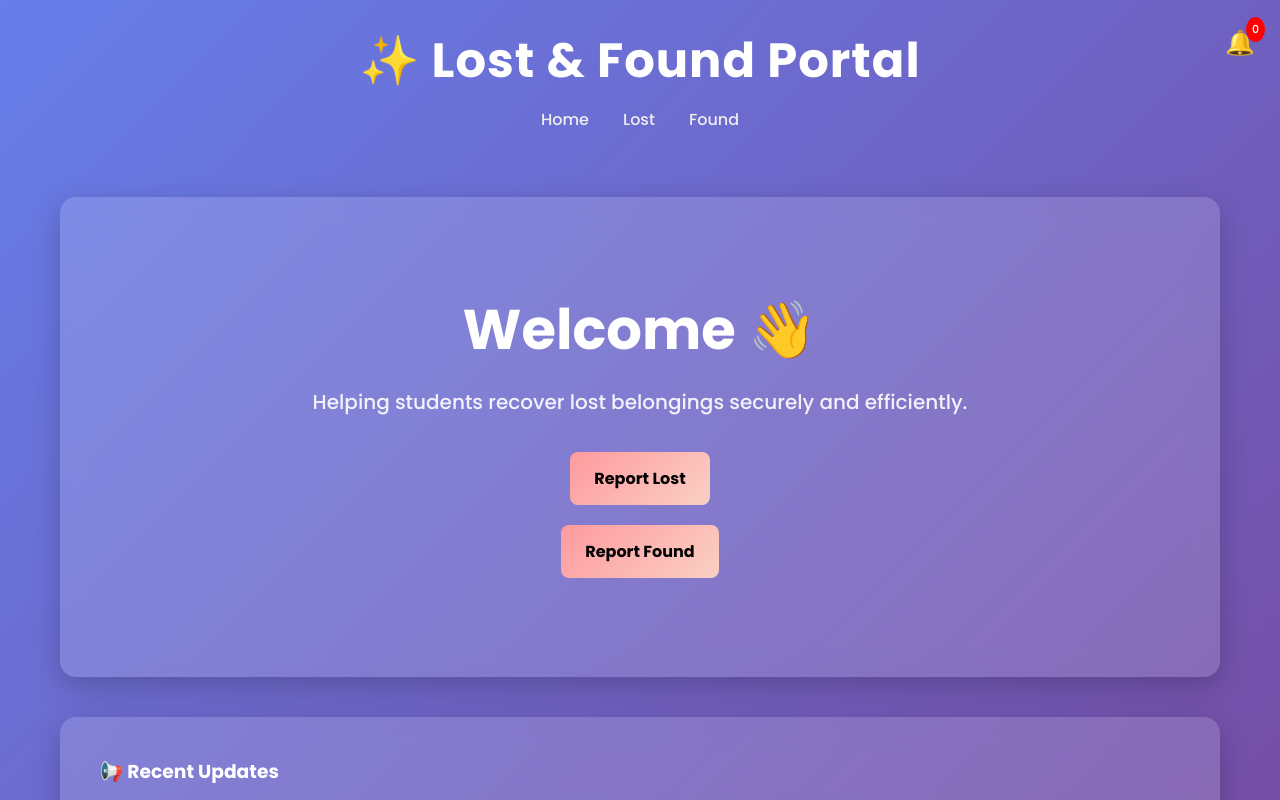
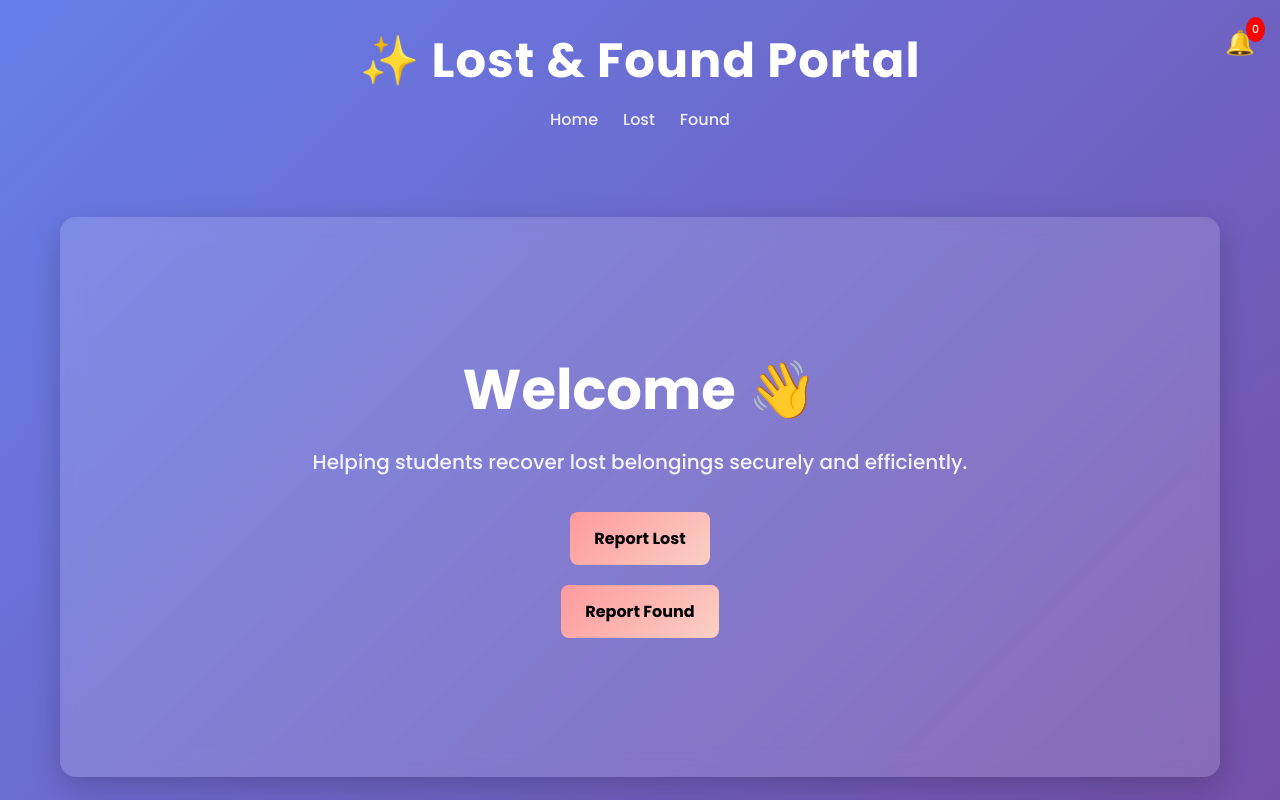
Before and after one commit to dsagineni/LOST-FOUNDPORTAL, a plain HTML site: page LOST&FOUNDPORTAL/index.html in a window 1280 px wide. Shown: the top 800 px of the page. Drawn offline with Linux system fonts and the light colour scheme.

Commit message:
updated css file

```diff
--- a/LOST&FOUNDPORTAL/styles.css
+++ b/LOST&FOUNDPORTAL/styles.css
@@ -11,6 +11,8 @@ body {
   min-height: 100vh;
   display: flex;
   flex-direction: column;
+  align-items: center;
+  overflow-x: hidden;
 }
 
 /* HEADER */
@@ -18,6 +20,7 @@ header {
   text-align: center;
   color: white;
   padding: 25px 20px;
+  width: 100%;
 }
 
 header h1 {
@@ -26,85 +29,108 @@ header h1 {
   letter-spacing: 1px;
 }
 
+/* NAVIGATION */
 nav {
   margin-top: 10px;
+  display: flex;
+  justify-content: center;
+  gap: 25px;
 }
 
 nav a {
-    margin: 0 15px;
   cursor: pointer;
   font-weight: 500;
   color: #eee;
   transition: 0.3s;
+  text-decoration: none;
 }
 
 nav a:hover {
   color: white;
 }
 
-/* PAGE - FULL WIDTH + FULL HEIGHT */
+/* PAGE */
 .page {
   display: none;
   width: 100%;
-    min-height: calc(100vh - 120px); /* full screen */
-    padding: 40px 60px;
+  max-width: 1200px;   /* wider content area */
+  margin: 0 auto;
+  min-height: calc(100vh - 120px);
+  padding: 40px 20px;
 }
 
 .page.active {
   display: flex;
   flex-direction: column;
-    justify-content: flex-start;
+  align-items: center;
 }
 
-/* FULL WIDTH SECTIONS */
-.card {
-    width: 100%;
-    margin-bottom: 40px;
-    padding: 40px;
-
-    border-radius: 16px;
-    background: rgba(255,255,255,0.15);
-    backdrop-filter: blur(12px);
-    color: white;
-
-    box-shadow: 0 10px 30px rgba(0,0,0,0.2);
-}
-
-/* HERO - BIG + CENTERED */
+/* HERO - FULL WIDTH */
 .hero {
-    min-height: 60vh;
+  min-height: 70vh;
+  width: 100%;                   /* full width */
   display: flex;
   flex-direction: column;
   justify-content: center;
   align-items: center;
-
   padding: 60px 40px;
   text-align: center;
+  background: rgba(255,255,255,0.1);
+  border-radius: 16px;
+  backdrop-filter: blur(12px);
 }
 
 .hero h2 {
-    font-size: 56px;  /* bigger hero text */
+  font-size: 56px;
   font-weight: 700;
   margin-bottom: 15px;
+  color: white;
 }
 
 .hero p {
   font-size: 20px;
   margin-bottom: 25px;
   opacity: 0.9;
+  color: white;
 }
 
 .hero button {
   margin: 10px;
   padding: 14px 24px;
   font-size: 16px;
+  border-radius: 8px;
+  border: none;
+  cursor: pointer;
+  background: linear-gradient(135deg, #ff9a9e, #fad0c4);
+  font-weight: 600;
+  transition: 0.3s;
+}
+
+.hero button:hover {
+  transform: translateY(-2px);
+}
+
+/* CARD - match hero width */
+.card {
+  width: 100%;              /* full width like hero */
+  max-width: 1200px;        /* same width as hero */
+  margin: 20px auto;
+  padding: 40px;
+  border-radius: 16px;
+  background: rgba(255,255,255,0.15);
+  backdrop-filter: blur(12px);
+  color: white;
+  box-shadow: 0 10px 30px rgba(0,0,0,0.2);
+  text-align: center;
 }
 
 /* FORM */
 form {
   display: flex;
   flex-direction: column;
-    max-width: 700px;
+  align-items: center;
+  max-width: 600px;
+  margin: 0 auto;
 }
 
 input, textarea {
@@ -113,6 +139,7 @@ input, textarea {
   border-radius: 8px;
   border: none;
   font-size: 14px;
+  width: 100%;
 }
 
 /* BUTTON */
@@ -137,11 +164,12 @@ button:hover {
   padding: 12px;
   margin-top: 12px;
   border-radius: 8px;
+  text-align: center;
 }
 
 /* 🔔 BELL */
 .bell-container {
-    position: fixed;
+  position: absolute;   /* keep at top right */
   top: 25px;
   right: 25px;
   cursor: pointer;
@@ -189,4 +217,5 @@ footer {
   font-size: 12px;
   padding: 10px;
   margin-top: auto;
+  width: 100%;
 }
```
Lines whose indentation alone changed are shown as unchanged.
